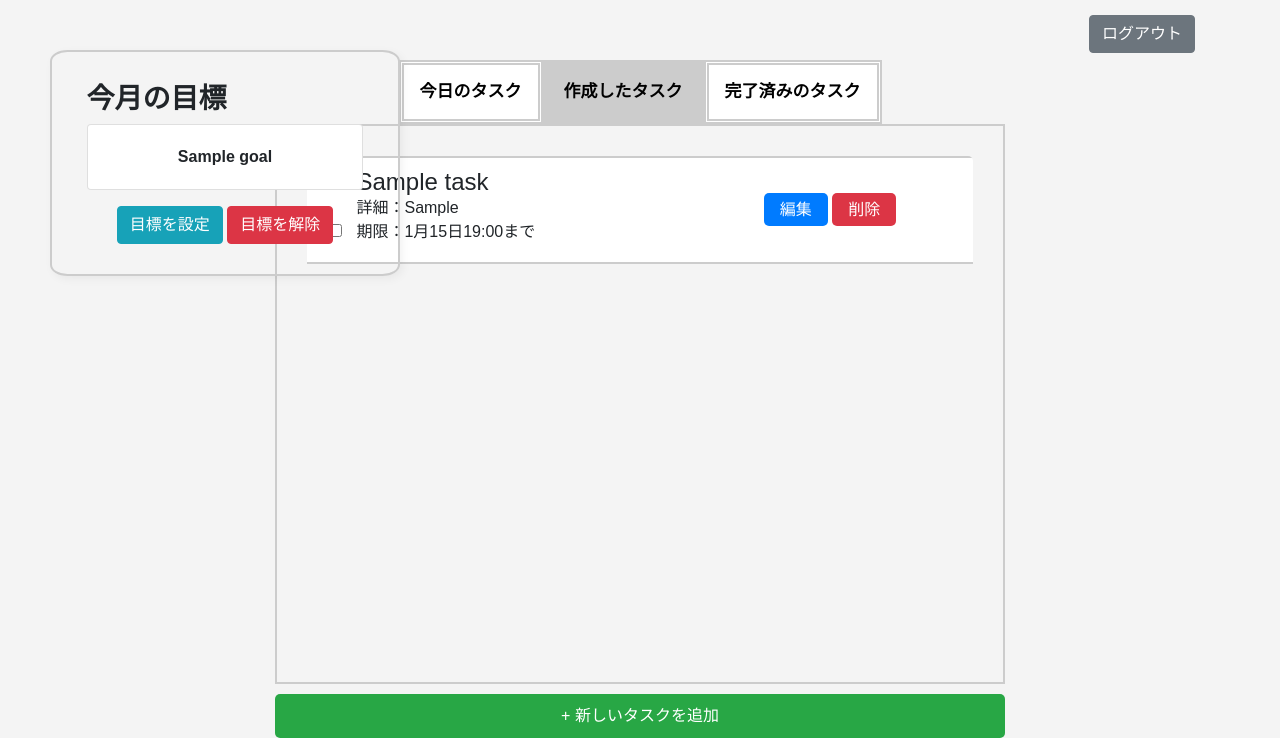
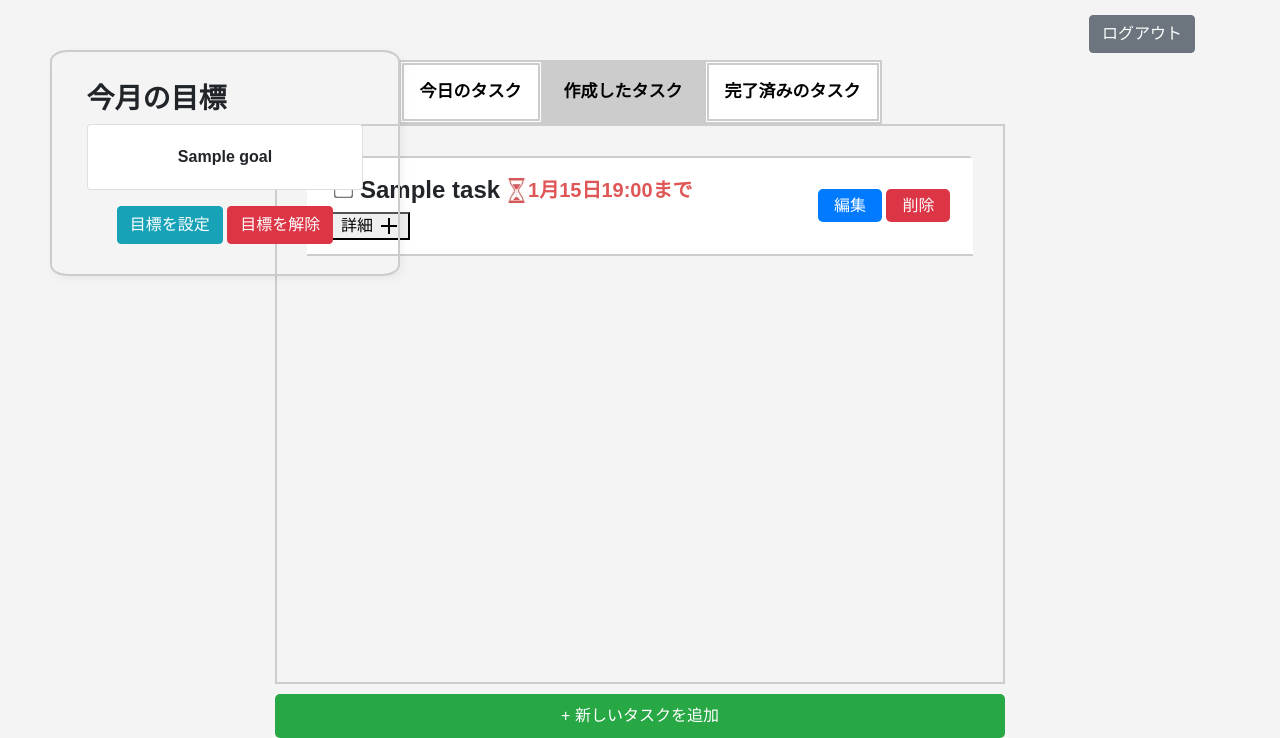
Before and after one commit to NakazatoTaichi/todolist_nakazatotaichi_c, a Django app: page /home/ in a window 1280 px wide, after a click on "作成したタスク". Shown: the part 70-808 px from the top of the page. Run offline with Django 5.2, Linux system fonts and the light colour scheme; a user stored in the database is signed in; tables that the repository leaves empty hold one stand-in row (values such as "Sample post"); some libraries are stand-ins or nearby versions.

Commit message:
詳細をアコーディオンjsで表示&アイコン追加

```diff
--- a/todo/templates/todo/home.html
+++ b/todo/templates/todo/home.html
@@ -3,6 +3,7 @@
 {% block title %}ホーム画面{% endblock %}
 
 {% block content %}
+{% load static %}
 <div class="my-goal-list">
     <div class="goal-content">
         <h3 style="text-align: start; font-weight: bold;">今月の目標</h3>
@@ -46,21 +47,35 @@
                 <section class="task-list">
                     {% for task in today_tasks %}
                     <div class="task row align-items-center">
-                        <div class="col-8">
-                            <div class="d-flex">
+                        <div class="col-9">
+                            <div class="d-flex align-items-center p-2">
+                                <div class="task-input">
                                     <form method="post" action="{% url 'todo:task_update_status' %}">
                                         {% csrf_token %}
                                         <input type="hidden" name="task_id" value="{{ task.id }}">
                                         <input type="checkbox" id="task{{ task.id }}" name="task_status" onchange="return confirmStatusChange(this);">
-                                    <label for="task{{ task.id }}">
-                                        <h4 style="margin: 0;">{{ task.title }}</h4>
-                                        <p style="margin: 0;">詳細：{{ task.memo }}</p>
-                                        <p style="margin: 0;">期限：{{ task.due_date|date:"G:i" }}まで</p>
-                                    </label>
                                     </form>
                                 </div>
+                                <div class="task-title">
+                                    <h4 style="margin: 0; padding-right: 5px; font-weight: bold;">{{ task.title }}</h4>
                                 </div>
-                        <div class="col-4">
+                                <div class="task-due-date-icon">
+                                    <img src="{% static 'todo/images/砂時計アイコン.jpeg' %}" alt="画像" width="23px" height="25px">
+                                </div>
+                                <div class="task-due-date">
+                                    <h5 style="margin: 0; color: #DF5656; font-weight: bold;">{{ task.due_date|date:"G:i" }}まで</h5>
+                                </div>
+                            </div>
+                            <div class="item task-detail">
+                                <button class="js-accordion">
+                                    <div><p style="margin: 0;">詳細</p></div>
+                                </button>
+                                <div class="accordion-box mt-1">
+                                    <p style="margin: 0;">{{ task.memo }}</p>
+                                </div>
+                            </div>
+                        </div>
+                        <div class="col-3">
                             <div class="task-button">
                                 <a href="{% url 'todo:task_edit' task.id %}" class="edit-button">編集</a>
                                 <a href="{% url 'todo:task_delete' task.pk %}" class="delete-button" onclick="return confirmDelete(this);">削除</a>
@@ -76,21 +91,35 @@
                 <section class="task-list">
                     {% for task in create_tasks %}
                     <div class="task row align-items-center">
-                        <div class="col-8">
-                            <div class="d-flex">
+                        <div class="col-9">
+                            <div class="d-flex align-items-center p-2">
+                                <div class="task-input">
                                     <form method="post" action="{% url 'todo:task_update_status' %}">
                                         {% csrf_token %}
                                         <input type="hidden" name="task_id" value="{{ task.id }}">
                                         <input type="checkbox" id="task{{ task.id }}" name="task_status" onchange="return confirmStatusChange(this);">
-                                    <label for="task{{ task.id }}">
-                                        <h4 style="margin: 0;">{{ task.title }}</h4>
-                                        <p style="margin: 0;">詳細：{{ task.memo }}</p>
-                                        <p style="margin: 0;">期限：{{ task.due_date|date:"n月j日G:i" }}まで</p>
-                                    </label>
                                     </form>
                                 </div>
+                                <div class="task-title">
+                                    <h4 style="margin: 0; padding-right: 5px; font-weight: bold;">{{ task.title }}</h4>
                                 </div>
-                        <div class="col-4">
+                                <div class="task-due-date-icon">
+                                    <img src="{% static 'todo/images/砂時計アイコン.jpeg' %}" alt="画像" width="23px" height="25px">
+                                </div>
+                                <div class="task-due-date">
+                                    <h5 style="margin: 0; color: #DF5656; font-weight: bold;">{{ task.due_date|date:"n月j日G:i" }}まで</h5>
+                                </div>
+                            </div>
+                            <div class="item task-detail">
+                                <button class="js-accordion">
+                                    <div><p style="margin: 0;">詳細</p></div>
+                                </button>
+                                <div class="accordion-box mt-1">
+                                    <p style="margin: 0;">{{ task.memo }}</p>
+                                </div>
+                            </div>
+                        </div>
+                        <div class="col-3">
                             <div class="task-button">
                                 <a href="{% url 'todo:task_edit' task.id %}" class="edit-button">編集</a>
                                 <a href="{% url 'todo:task_delete' task.pk %}" class="delete-button" onclick="return confirmDelete(this);">削除</a>
@@ -105,17 +134,37 @@
             <div id="completed" class="tab-content">
                 <section class="completed-tasks">
                     {% for task in completed_tasks %}
+
                     <div class="task completed row align-items-center">
-                        <div class="col-8">
-                            <div class="d-flex">
-                                <div class="content">
-                                    <h4 style="margin: 0;">{{ task.title }}</h4>
-                                    <p style="margin: 0;">詳細：{{ task.memo }}</p>
-                                    <p style="margin: 0;">完了した日：{{ task.updated_at|date:"n月j日G:i" }}</p>
+                        <div class="col-9">
+                            <div class="d-flex align-items-center p-2">
+                                <div class="task-input">
+                                    <form method="post" action="{% url 'todo:task_update_status' %}">
+                                        {% csrf_token %}
+                                        <input type="hidden" name="task_id" value="{{ task.id }}">
+                                        <input type="checkbox" id="task{{ task.id }}" name="task_status" onchange="return confirmStatusChange(this);">
+                                    </form>
+                                </div>
+                                <div class="task-title">
+                                    <h4 style="margin: 0; padding-right: 10px; font-weight: bold;">{{ task.title }}</h4>
+                                </div>
+                                <div class="task-due-date-icon">
+                                    <img src="{% static 'todo/images/チェックボックスアイコン.jpeg' %}" alt="画像" width="23px" height="25px">
+                                </div>
+                                <div class="task-due-date">
+                                    <h5 style="margin: 0; color: #DF5656; font-weight: bold;">{{ task.updated_at|date:"n月j日G:i" }}</h5>
+                                </div>
+                            </div>
+                            <div class="item task-detail">
+                                <button class="js-accordion">
+                                    <div><p style="margin: 0;">詳細</p></div>
+                                </button>
+                                <div class="accordion-box mt-1">
+                                    <p style="margin: 0;">{{ task.memo }}</p>
                                 </div>
                             </div>
                         </div>
-                        <div class="col-4">
+                        <div class="col-3">
                             <div class="task-button">
                                 <a href="{% url 'todo:task_restoration_status' task.pk %}" class="restoration-button" onclick="return submitRestorationForm(this);">復元</a>
                                 <a href="{% url 'todo:task_delete' task.pk %}" class="delete-button" onclick="return confirmDelete(this);">削除</a>
@@ -195,6 +244,55 @@
         margin: 0 auto;
         padding: 30px 0;
     }
+
+    /* アコーディオンjs */
+    .js-accordion--close{
+        display: none;
+    }
+    .accordion-box{
+        height:0;
+        overflow:hidden;
+        transition:.4s ease;
+    }
+    .js-accordion{
+        position: relative;
+        padding: 0 35px 0 10px;
+    }
+    .js-accordion::before{
+        content: "";
+        width: 2px;
+        height: 16px;
+        background: #000;
+        position: absolute;
+        right: 18px;
+        top: 0;
+        bottom: 0;
+        margin: auto;
+        transition: .6s ease;
+    }
+    .js-accordion::after{
+        content: "";
+        width: 16px;
+        height: 2px;
+        background: #000;
+        position: absolute;
+        right: 11px;
+        top: 0;
+        bottom: 0;
+        margin: auto;
+        transition: .6s ease;
+    }
+    .js-accordion.is-accordion--open::before{
+        transform: rotate(90deg);
+    }
+    .js-accordion.is-accordion--open::after{
+        transform: rotate(-180deg);
+    }
+    .js-accordion.is-accordion--open + .accordion-box{
+        height: auto;
+        opacity: 1;
+    }
+
     .messages-content {
         height: 60px;
     }
@@ -253,6 +351,8 @@
     }
 
     .task input[type="checkbox"] {
+        transform: scale(1.5);
+        -webkit-transform: scale(1.5);
         margin-right: 10px;
     }
 
@@ -384,6 +484,19 @@
         }
     }, 5000);  // 5秒後にメッセージを非表示にする
 
+    let jsAccordion = document.querySelectorAll('.js-accordion');
+    jsAccordion.forEach(function(element) {
+        element.addEventListener('click', function(e) {
+            let eleHeight = element.nextElementSibling;
+            if(element.classList.contains('is-accordion--open')){
+            eleHeight.style.height = '0';
+            } else {
+            eleHeight.style.height = eleHeight.scrollHeight + 'px';
+            }
+            element.classList.toggle('is-accordion--open');
+        });
+    });
+
     function openTab(evt, tabName) {
         var i, tabContent, tabLinks;
 
```
Also changed, not shown: todo/static/todo/images/チェックボックスアイコン.jpeg (added), todo/static/todo/images/砂時計アイコン.jpeg (added). Lines whose indentation alone changed are shown as unchanged.
